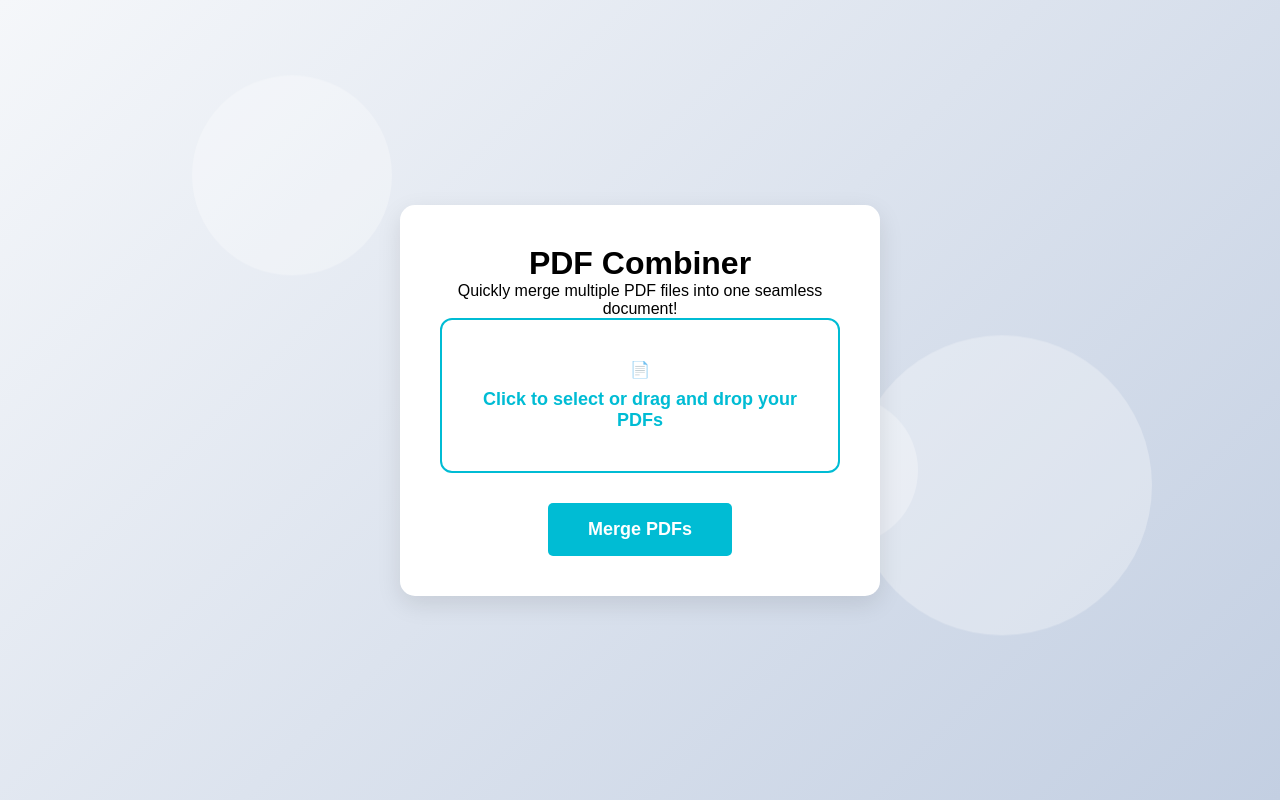
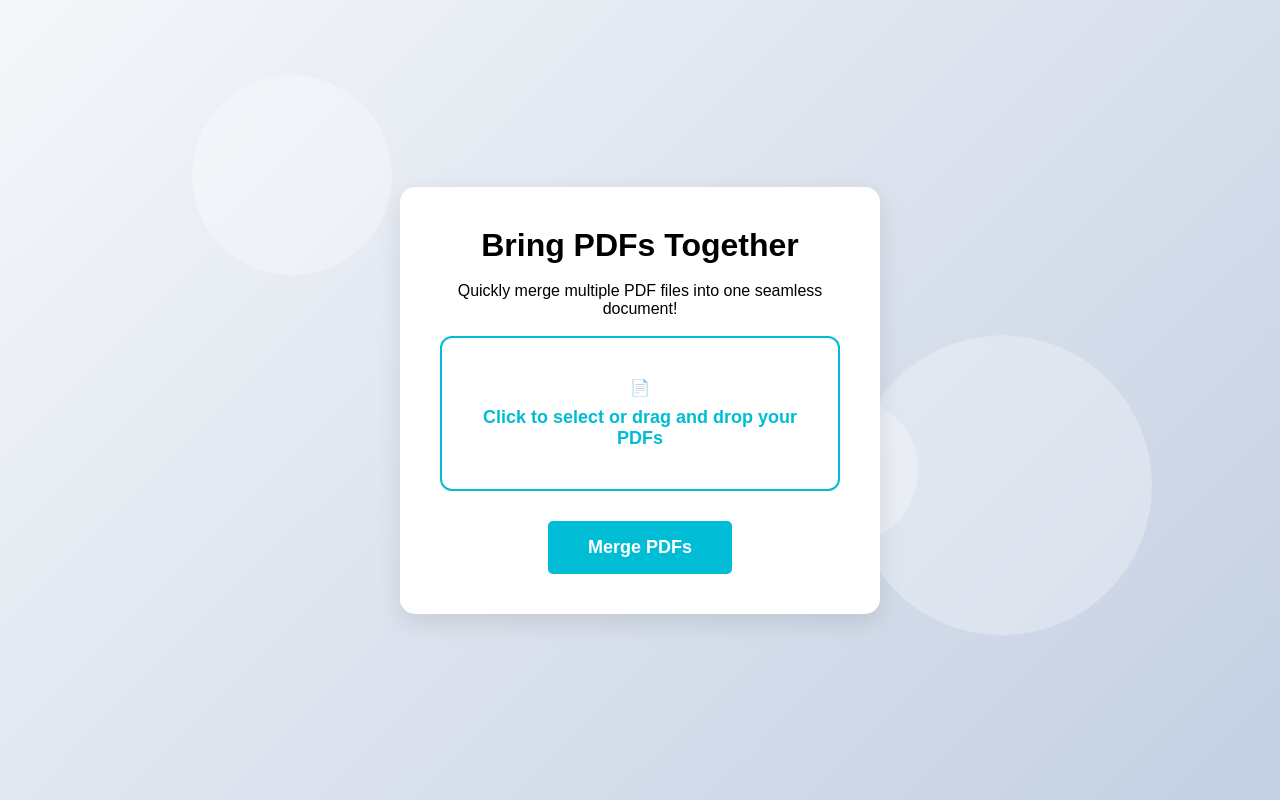
Before and after one commit to sayan-webcraft/PDF-MERGER, a plain HTML site: page index.html in a window 1280 px wide. Drawn offline with Linux system fonts and the light colour scheme.

Commit message:
Update index.html

```diff
--- a/index.html
+++ b/index.html
@@ -14,9 +14,9 @@
     </div>
     <div class="container">
       <header>
-        <h1>PDF Combiner</h1>
+        <h1>Bring PDFs Together</h1> <br>
         <p>Quickly merge multiple PDF files into one seamless document!</p>
-      </header>
+      </header> <br>
 
       <!-- File Input Section -->
       <div class="file-input" id="fileInputContainer">
```
